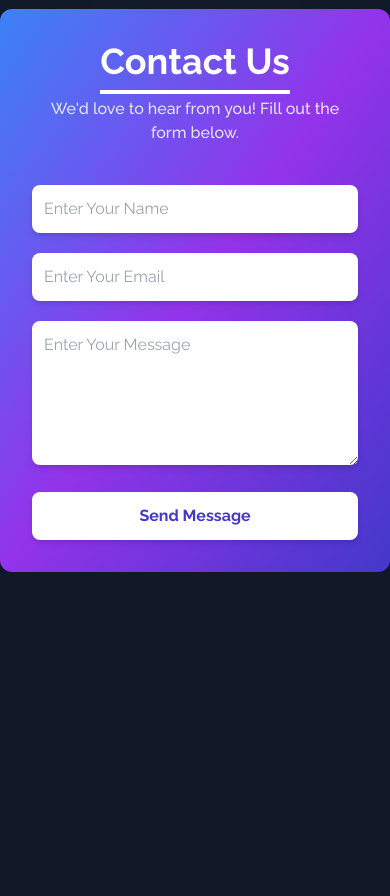
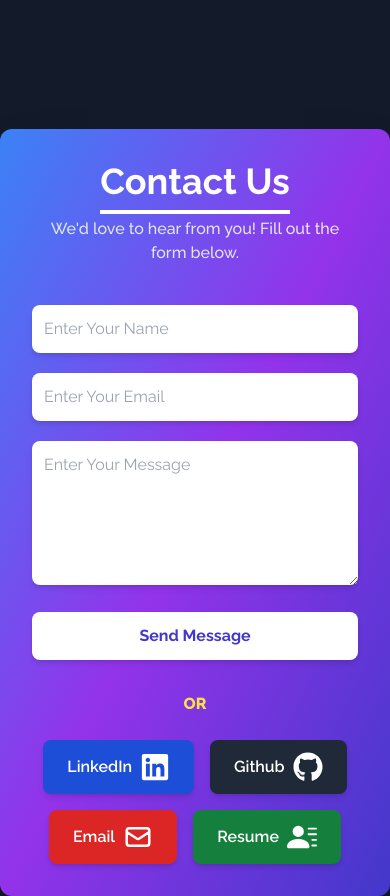
Before and after one commit to Rahulkumar8967/my-portfolio, a React (Vite) app: page / in a window 390 px wide. Shown: the part 5420-6316 px from the top of the page. Before the commit the page ends 5992 px from the top, so only its background shows below. Built offline with nearby package versions, Linux system fonts and the light colour scheme.

Commit message:
Add some social link

```diff
--- a/src/App.jsx
+++ b/src/App.jsx
@@ -5,7 +5,7 @@ import Home from './components/Home'
 import Navbar from './components/Navbar'
 import Portfolio from './components/Portfolio'
 import Qualification from './components/Qualification'
-import SocialLink from './components/SocialLink'
+// import SocialLink from './components/SocialLink'
 import Skills from './components/Work'
 
 function App() {
@@ -17,8 +17,8 @@ function App() {
       <Portfolio />
       <Qualification/>
       <Skills />
-      <SocialLink />
-      <Contact />
+      {/* <SocialLink /> */}
+      <Contact/>
     </div>
   );
 }
--- a/src/components/Contact.jsx
+++ b/src/components/Contact.jsx
@@ -1,10 +1,11 @@
 import React from "react";
+import SocialLink from "./SocialLink"; // Import SocialLink component
 
 const Contact = () => {
   return (
     <div
       id="contact"
-      className="max-w-lg mx-auto p-8 shadow-2xl rounded-xl bg-gradient-to-br from-blue-500 via-purple-600 to-indigo-700 text-white mt-10"
+      className="max-w-lg mx-auto p-8 shadow-2xl rounded-xl bg-gradient-to-br from-blue-500 via-purple-600 to-indigo-700 text-white mt-40"
     >
       {/* Header Section */}
       <div className="text-center mb-6">
@@ -22,7 +23,6 @@ const Contact = () => {
         method="POST"
         className="space-y-5"
       >
-        {/* Name Input */}
         <div className="relative">
           <input
             type="text"
@@ -32,7 +32,6 @@ const Contact = () => {
           />
         </div>
 
-        {/* Email Input */}
         <div className="relative">
           <input
             type="email"
@@ -42,7 +41,6 @@ const Contact = () => {
           />
         </div>
 
-        {/* Message Input */}
         <div className="relative">
           <textarea
             name="message"
@@ -52,11 +50,15 @@ const Contact = () => {
           ></textarea>
         </div>
 
-        {/* Submit Button */}
         <button className="w-full bg-white text-indigo-700 font-bold px-6 py-3 rounded-lg hover:bg-indigo-500 hover:text-white transition duration-300 shadow-md">
           Send Message
         </button>
       </form>
+
+      <div className="mt-8">
+        <h1 className="text-center text-yellow-300 font-extrabold">OR</h1>
+        <SocialLink /> {/* Include SocialLink here */}
+      </div>
     </div>
   );
 };
--- a/src/components/SocialLink.jsx
+++ b/src/components/SocialLink.jsx
@@ -13,10 +13,8 @@ const SocialLink = () => {
         </>
       ),
       href: "https://www.linkedin.com/in/rahul-kumar-saini-43a29624a/",
-      style: "rounded-tr-md",
       bgColor: "bg-blue-700",
     },
-
     {
       id: 2,
       child: (
@@ -27,7 +25,6 @@ const SocialLink = () => {
       href: "https://github.com/Rahulkumar8967",
       bgColor: "bg-gray-800",
     },
-
     {
       id: 3,
       child: (
@@ -38,7 +35,6 @@ const SocialLink = () => {
       href: "mailto:sainirahul8967@gmail.com",
       bgColor: "bg-red-600",
     },
-
     {
       id: 4,
       child: (
@@ -47,23 +43,22 @@ const SocialLink = () => {
         </>
       ),
       href: "/rahulresume.pdf",
-      style: "rounded-br-md",
       download: true,
       bgColor: "bg-green-700",
     },
   ];
 
   return (
-    <div className="hidden lg:flex flex-col fixed top-1/3 left-0 z-50">
-      <ul>
-        {links.map(({ id, child, href, style, download, bgColor }) => (
+    <div className="flex flex-col items-center justify-center mt-6">
+      <ul className="flex flex-wrap justify-center gap-4">
+        {links.map(({ id, child, href, download, bgColor }) => (
           <li
             key={id}
-            className={`flex justify-between items-center w-48 h-14 px-4 ml-[-130px] hover:ml-[-10px] hover:rounded-md duration-500 ${bgColor} ${style} transition-all`}
+            className={`flex items-center justify-center px-6 py-3 rounded-lg text-white font-semibold shadow-md transition-all hover:scale-105 ${bgColor}`}
           >
             <a
               href={href}
-              className="flex justify-between items-center w-full text-white text-lg font-semibold hover:scale-105 transition-transform duration-300"
+              className="flex items-center gap-2"
               download={download ? "true" : undefined}
               target="_blank"
               rel="noreferrer"
```
